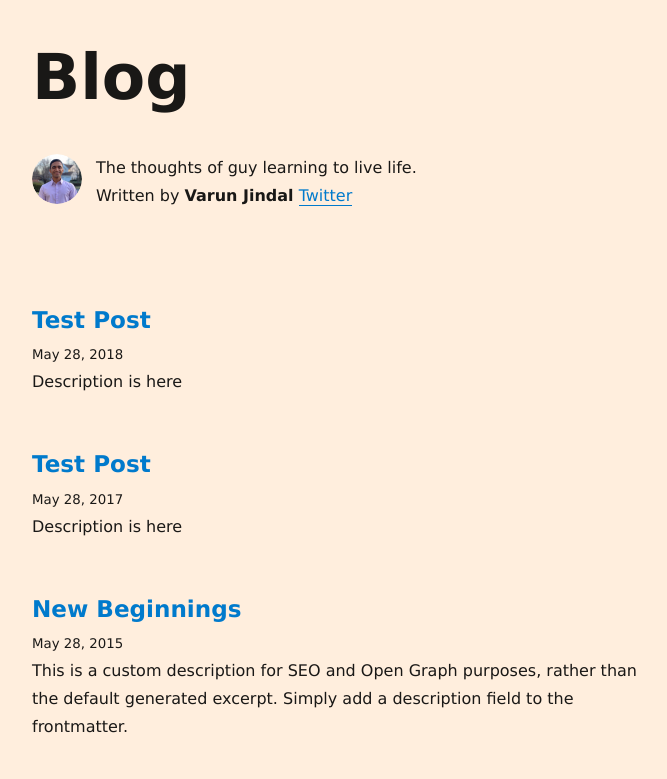
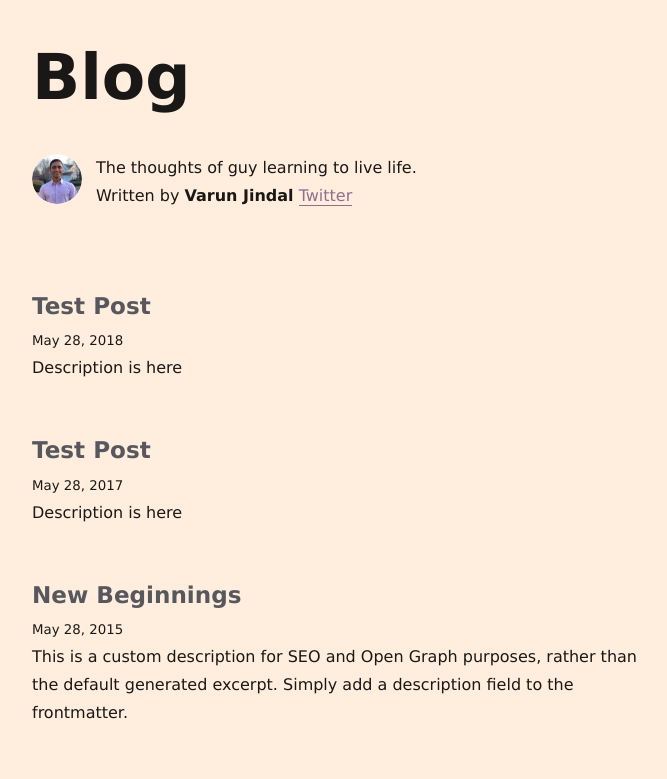
Before and after one commit to vjindal0112/website-gatsby, a Gatsby site: page /blog in a window 1280 px wide. Shown: the top 779 px of the page, without its empty margins (293-960 px from the left). Built offline with nearby package versions, Linux system fonts and the light colour scheme; Gatsby itself is replaced by a stand-in of ours; some packages are replaced by stand-ins of ours.

Commit message:
font color on blog fixed, added files for projects section

```diff
--- a/src/components/bio.js
+++ b/src/components/bio.js
@@ -38,7 +38,7 @@ const Bio = () => {
     <div
       style={{
         display: `flex`,
-        marginBottom: rhythm(2.5),
+        marginBottom: rhythm(1.6),
       }}
     >
       <Image
--- a/src/components/global.css
+++ b/src/components/global.css
@@ -4,5 +4,6 @@
 }
 
 a {
-  text-decoration-line: none;
+  text-decoration: none;
+  color: #906E8F;
 }
--- a/src/pages/blog.js
+++ b/src/pages/blog.js
@@ -27,7 +27,10 @@ class BlogIndex extends React.Component {
                     marginBottom: rhythm(1 / 4),
                   }}
                 >
-                  <Link style={{ boxShadow: `none` }} to={node.fields.slug}>
+                  <Link
+                    style={{ boxShadow: `none`, color: "#57585E" }}
+                    to={node.fields.slug}
+                  >
                     {title}
                   </Link>
                 </h3>
```
Also changed, not shown: src/components/projectEntry.js (added, +13 -0 lines), src/components/projects.js (added, +9 -0 lines).
